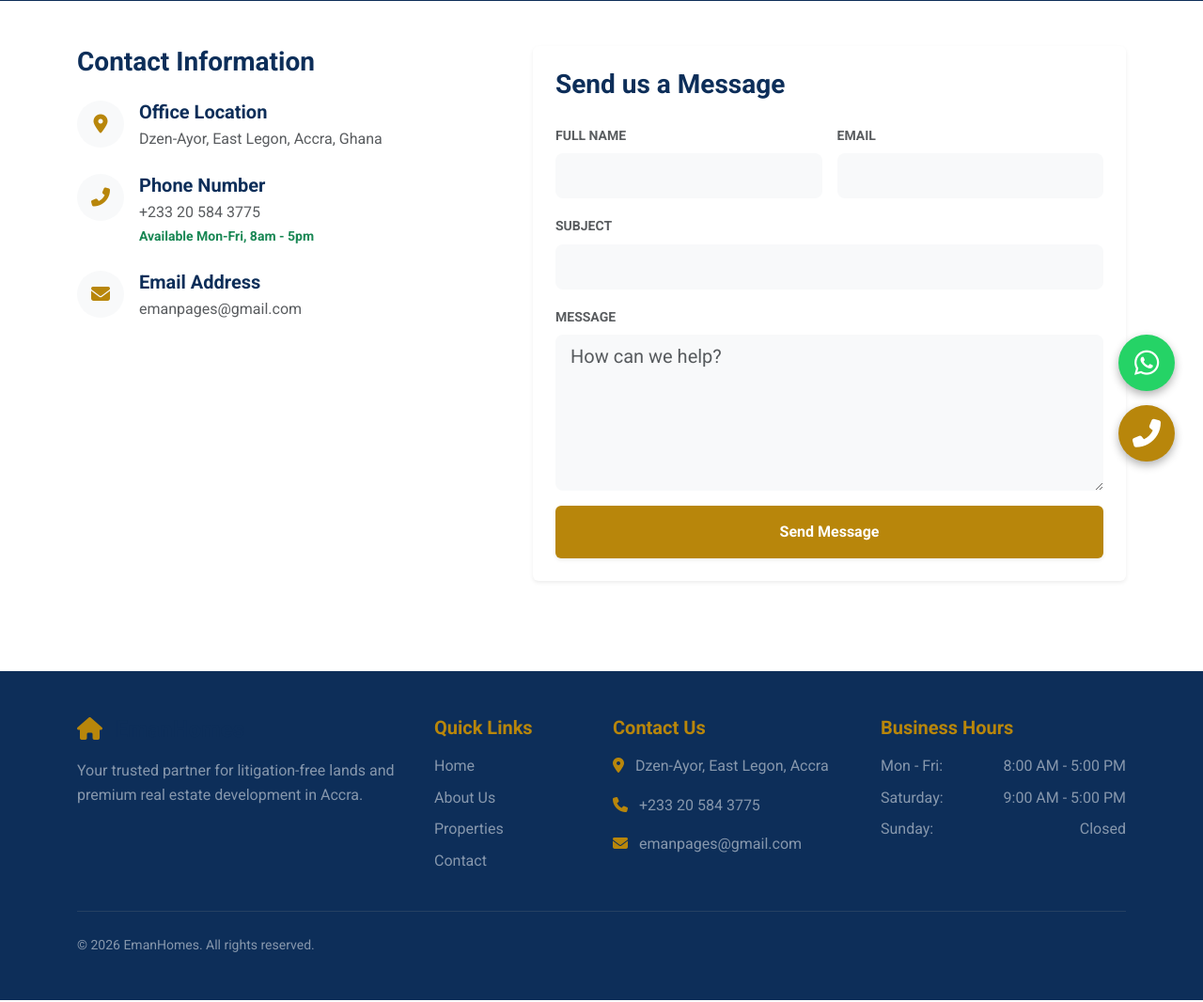
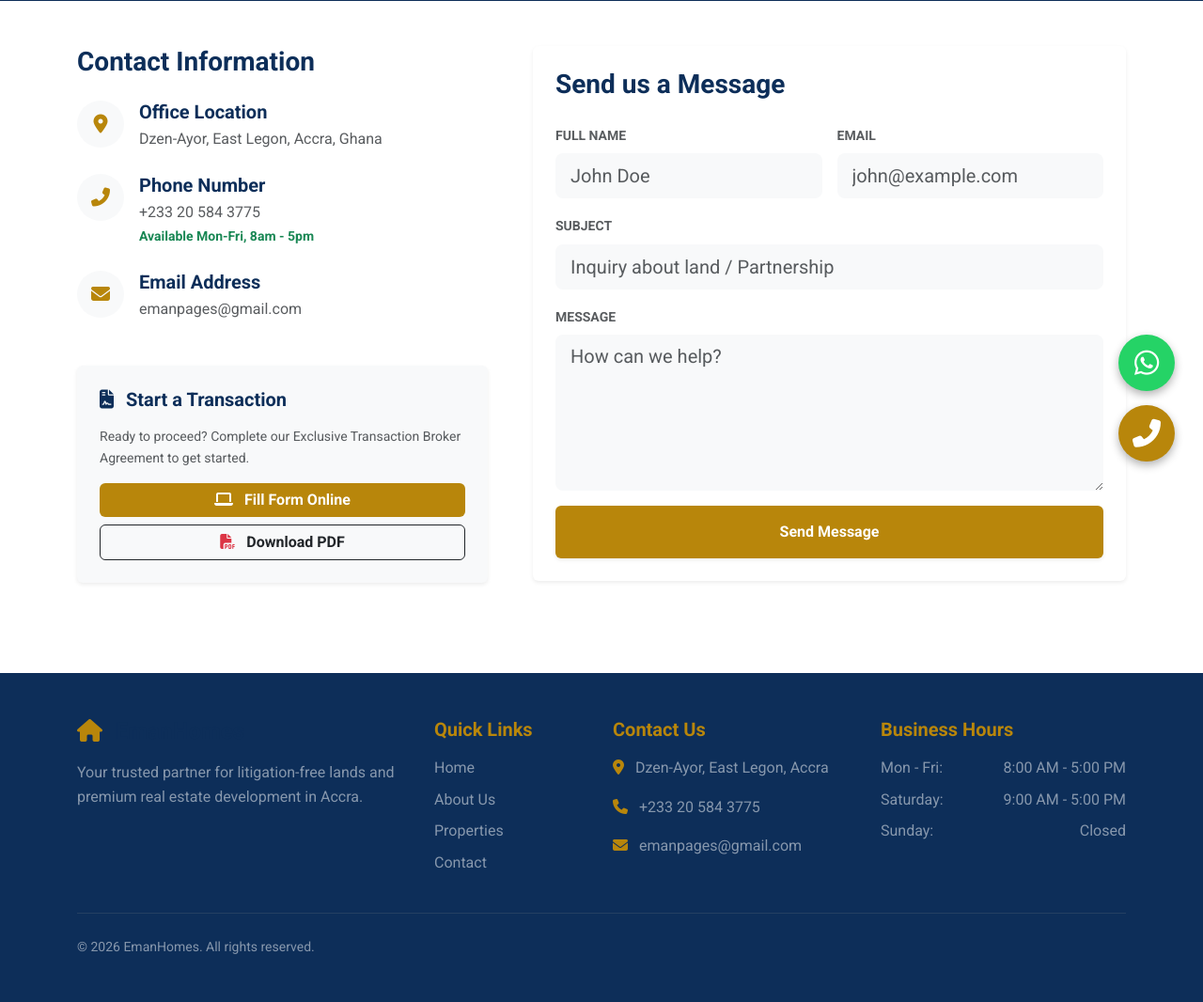
Before and after one commit to KobbyFlex00/emanhomes-v2, a Django app: page /contact/ in a window 1280 px wide. Shown: the part 279-1345 px from the top of the page at 94% size. Run offline with Django 5.2, Linux system fonts and the light colour scheme; data that the repository does not hold is empty.

Commit message:
Fix video badge position and add broker forms

```diff
--- a/emanhomes_project/settings.py
+++ b/emanhomes_project/settings.py
@@ -14,7 +14,7 @@ BASE_DIR = Path(__file__).resolve().parent.parent
 SECRET_KEY = os.environ.get('SECRET_KEY', 'django-insecure-your-local-key')
 
 # SECURITY: Must be False in production
-DEBUG = False
+DEBUG = True
 
 ALLOWED_HOSTS = ['*']
 
--- a/templates/core/contact.html
+++ b/templates/core/contact.html
@@ -40,6 +40,23 @@
                     <p class="text-muted mb-0">{{ site_config.email|default:"emanpages@gmail.com" }}</p>
                 </div>
             </div>
+
+            <div class="card border-0 shadow-sm bg-light mt-5">
+                <div class="card-body p-4">
+                    <h5 class="fw-bold text-primary-custom mb-3"><i class="fas fa-file-contract me-2"></i> Start a Transaction</h5>
+                    <p class="text-muted small mb-3">Ready to proceed? Complete our Exclusive Transaction Broker Agreement to get started.</p>
+
+                    <div class="d-grid gap-2">
+                        <a href="https://docs.google.com/forms/d/e/1FAIpQLSdZperfOZCXHyrAVbiXxy9pm_IPdh9H6RDfjZAanPQA9mB-3g/viewform?usp=send_form" target="_blank" class="btn btn-accent fw-bold text-white">
+                            <i class="fas fa-laptop me-2"></i> Fill Form Online
+                        </a>
+
+                        <a href="https://drive.google.com/file/d/1ARRV605G_hOVq2Sl0INdQf96DZn1UlGo/view?usp=sharing" target="_blank" class="btn btn-outline-dark fw-bold">
+                            <i class="fas fa-file-pdf me-2 text-danger"></i> Download PDF
+                        </a>
+                    </div>
+                </div>
+            </div>
         </div>
 
         <div class="col-lg-7">
@@ -50,15 +67,15 @@
                     <div class="row g-3">
                         <div class="col-md-6">
                             <label class="form-label fw-bold small text-muted text-uppercase">Full Name</label>
-                            <input type="text" class="form-control form-control-lg bg-light border-0" name="name" placeholder=" " required>
+                            <input type="text" class="form-control form-control-lg bg-light border-0" name="name" placeholder="John Doe" required>
                         </div>
                         <div class="col-md-6">
                             <label class="form-label fw-bold small text-muted text-uppercase">Email</label>
-                            <input type="email" class="form-control form-control-lg bg-light border-0" name="email" placeholder=" " required>
+                            <input type="email" class="form-control form-control-lg bg-light border-0" name="email" placeholder="john@example.com" required>
                         </div>
                         <div class="col-12">
                             <label class="form-label fw-bold small text-muted text-uppercase">Subject</label>
-                            <input type="text" class="form-control form-control-lg bg-light border-0" name="subject" placeholder=" " required>
+                            <input type="text" class="form-control form-control-lg bg-light border-0" name="subject" placeholder="Inquiry about land / Partnership" required>
                         </div>
                         <div class="col-12">
                             <label class="form-label fw-bold small text-muted text-uppercase">Message</label>
```
Also changed, not shown: templates/core/home.html (+6 -16 lines).
